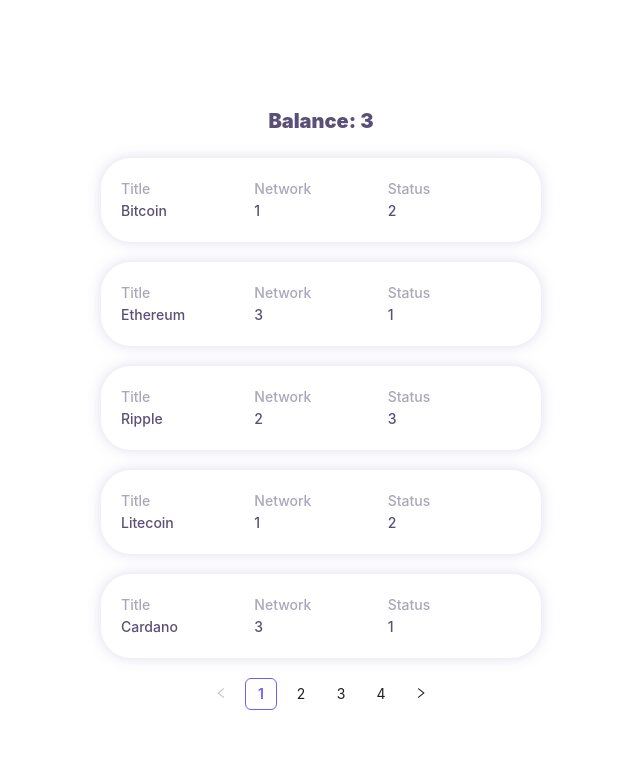
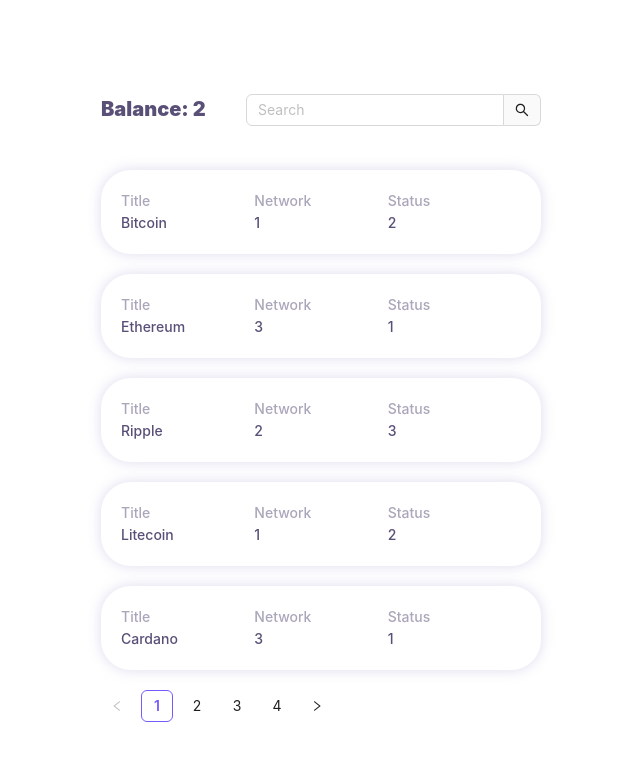
Before and after one commit to polinakren/coin, a React app: page / in a window 1280 px wide. Shown: the top 760 px of the page, without its empty margins (319-959 px from the left). Built offline with nearby package versions, Linux system fonts and the light colour scheme.

Commit message:
Added Form for searching

```diff
--- a/package.json
+++ b/package.json
@@ -3,6 +3,7 @@
   "version": "0.1.0",
   "private": true,
   "dependencies": {
+    "@ant-design/icons": "^5.2.6",
     "@emotion/styled": "^11.11.0",
     "antd": "^5.11.1",
     "formik": "^2.4.5",
@@ -43,6 +44,7 @@
     "@babel/runtime": "^7.23.2",
     "@openapitools/openapi-generator-cli": "^2.7.0",
     "@svgr/webpack": "^8.1.0",
+    "@types/lodash": "^4.14.201",
     "@types/node": "^16.18.61",
     "@types/react": "^18.2.37",
     "@types/react-dom": "^18.2.15",
--- /dev/null
+++ b/src/components/form/Form.tsx
@@ -0,0 +1,66 @@
+import { Formik, FormikConfig, FormikHelpers } from 'formik';
+import { isFunction } from 'lodash';
+import { FormLayout } from 'antd/es/form/Form';
+
+import { AntForm, AntFormProps } from './index';
+
+export type FormProps<Values> = {
+  initialValues: FormikConfig<Values>['initialValues'];
+  validationSchema?: FormikConfig<Values>['validationSchema'];
+  children?: FormikConfig<Values>['children'];
+  onSubmit?: FormikConfig<Values>['onSubmit'];
+  layout?: FormLayout;
+  className?: string;
+  onValuesChange?: AntFormProps['onValuesChange'];
+};
+
+export const Form = <Values extends {}>({
+  children,
+  className,
+  initialValues,
+  validationSchema,
+  onSubmit,
+  onValuesChange,
+  layout = 'vertical',
+}: FormProps<Values>) => {
+  return (
+    <Formik
+      initialValues={initialValues}
+      validationSchema={validationSchema}
+      onSubmit={onSubmit ? makeSubmitHandler(onSubmit) : () => {}}
+      enableReinitialize
+    >
+      {formikProps => {
+        return (
+          <AntForm
+            onValuesChange={onValuesChange}
+            onFinish={onSubmit ? () => formikProps.handleSubmit() : () => {}}
+            className={className}
+            layout={layout}
+            initialValues={initialValues}
+          >
+            {isFunction(children) ? children(formikProps) : children}
+          </AntForm>
+        );
+      }}
+    </Formik>
+  );
+};
+
+function makeSubmitHandler<V>(onSubmit: (values: V, methods: FormikHelpers<V>) => void) {
+  return async function handleSubmit(values: V, methods: FormikHelpers<V>) {
+    try {
+      await onSubmit(values, methods);
+    } catch (ex) {
+      methods.setErrors({
+        // @ts-ignore
+        [ex.field || 'commonErrors']:
+          // @ts-ignore
+          ex.errorText || 'Возникла непредвиденная ошибка',
+      });
+    } finally {
+      methods.setTouched({});
+      methods.setSubmitting(false);
+    }
+  };
+}
--- /dev/null
+++ b/src/components/form/FormField.tsx
@@ -0,0 +1,29 @@
+import { Field, FieldProps } from 'formik';
+import { ComponentProps, ReactNode } from 'react';
+
+import { AntForm } from './index';
+
+export type FormFieldProps = {
+  name: string;
+  children: (fieldProps: FieldProps) => ReactNode;
+} & Omit<ComponentProps<typeof Field>, 'children'>;
+
+export const FormField = ({ name, children, label, initialValue }: FormFieldProps) => {
+  return (
+    <Field name={name}>
+      {(fieldProps: FieldProps) => {
+        return (
+          <AntForm.Item
+            validateStatus={fieldProps.meta.touched && Boolean(fieldProps.meta.error) ? 'error' : 'success'}
+            help={fieldProps.meta.touched && fieldProps.meta.error}
+            initialValue={initialValue}
+            label={label}
+            name={name}
+          >
+            {children(fieldProps)}
+          </AntForm.Item>
+        );
+      }}
+    </Field>
+  );
+};
--- /dev/null
+++ b/src/components/form/Input.tsx
@@ -0,0 +1,22 @@
+import { Input as AntInput, InputProps as AntInputProps } from 'antd';
+import { FieldProps } from 'formik';
+
+import { FormField, FormFieldProps } from '~components';
+
+type InputProps = AntInputProps & { name: string } & Partial<Pick<FormFieldProps, 'label' | 'initialValue'>>;
+
+export const Input = ({ name, label, initialValue, allowClear = true, ...props }: InputProps) => {
+  return (
+    <FormField name={name} label={label} initialValue={initialValue}>
+      {(fieldProps: FieldProps) => (
+        <AntInput
+          value={fieldProps.field.value}
+          allowClear={allowClear}
+          {...props}
+          onBlur={fieldProps.field.onBlur}
+          onChange={fieldProps.field.onChange}
+        />
+      )}
+    </FormField>
+  );
+};
--- /dev/null
+++ b/src/components/form/index.ts
@@ -0,0 +1,8 @@
+import { Form as AntForm, FormProps as AntFormProps } from 'antd';
+
+export { AntForm };
+export type { AntFormProps };
+
+export * from './Input';
+export * from './Form';
+export * from './FormField';
--- /dev/null
+++ b/src/components/index.ts
@@ -0,0 +1 @@
+export * from './form';
--- a/src/modules/Coins/Coin.tsx
+++ b/src/modules/Coins/Coin.tsx
@@ -1,21 +1,33 @@
-import { useState } from 'react';
+import React, { useState } from 'react';
 import { Skeleton, Pagination } from 'antd';
 import styled from '@emotion/styled';
 
-import { useBalanceApi, useCoinApi } from '~modules/Coins/hooks';
+import { useCoinApi } from '~modules/Coins/hooks';
 import { CoinsList } from '~modules/Coins/CoinsList';
+import { CoinFilterValues, Info } from '~modules/Coins/Info';
 import { Palette } from '~utils/Palette';
-import { Info } from '~modules/Coins/Info';
 
 export const Coin = () => {
   const itemsPerPage = 5;
 
+  const [filter, setFilter] = useState<CoinFilterValues>(defaultFilter);
+
   const [currentPage, setCurrentPage] = useState(1);
 
-  const { coins, total, isLoading: isLoadingCoins } = useCoinApi({ page: currentPage, limit: itemsPerPage });
+  const {
+    coins,
+    total,
+    isLoading: isLoadingCoins,
+  } = useCoinApi({ page: currentPage, limit: itemsPerPage, title: filter.title });
 
   const handlePageChange = (page: number) => {
     setCurrentPage(page);
+  };
+
+  const onValuesChange = (values: CoinFilterValues) => {
+    console.log(values);
+    setCurrentPage(1);
+    setFilter(values);
   };
 
   return (
@@ -23,8 +35,8 @@
       {isLoadingCoins ? (
         <Skeleton />
       ) : (
-        <>
-          <Info balance={3} />
+        <CenterBlock>
+          <Info balance={2} filter={defaultFilter} onFilterChange={onValuesChange} />
           <CoinsList coins={coins} />
           <StyledPagination
             current={currentPage}
@@ -33,10 +45,14 @@
             onChange={handlePageChange}
             defaultPageSize={itemsPerPage}
           />
-        </>
+        </CenterBlock>
       )}
     </Spacer>
   );
+};
+
+const defaultFilter: CoinFilterValues = {
+  title: '',
 };
 
 const Spacer = styled.div`
@@ -58,3 +74,7 @@
     color: ${Palette.primary_600};
   }
 `;
+
+const CenterBlock = styled.div`
+  max-width: 500px;
+`;
--- a/src/modules/Coins/CoinsList.tsx
+++ b/src/modules/Coins/CoinsList.tsx
@@ -14,4 +14,5 @@
 const Spacer = styled.div`
   display: flex;
   flex-direction: column;
+  width: 100%;
 `;
--- a/src/modules/Coins/Info.tsx
+++ b/src/modules/Coins/Info.tsx
@@ -1,18 +1,30 @@
+import React from 'react';
+import { SearchOutlined } from '@ant-design/icons';
 import { Typography } from 'antd';
 import styled from '@emotion/styled';
+import { ApiBalanceGet200ResponseData } from 'coin-api-client';
 
 import { Palette } from '~utils/Palette';
-import { ApiBalanceGet200ResponseData } from 'coin-api-client';
+import { Form, Input as CompInput } from '~components';
+
+export interface CoinFilterValues {
+  title: string;
+}
 
 type InfoProps = {
   balance: ApiBalanceGet200ResponseData['balance'];
+  onFilterChange: (values: CoinFilterValues) => void;
+  filter: CoinFilterValues;
 };
 
-export const Info = ({ balance }: InfoProps) => {
+export const Info = ({ balance, filter, onFilterChange }: InfoProps) => {
   return (
-    <>
+    <Spacer>
       <StyledTitle>Balance: {balance}</StyledTitle>
-    </>
+      <Form initialValues={{ filter }} onValuesChange={onFilterChange}>
+        <CompInput name='title' placeholder={'Search'} addonAfter={<SearchOutlined />} />
+      </Form>
+    </Spacer>
   );
 };
 
@@ -21,3 +33,9 @@
   font-size: 20px;
   font-weight: 865;
 `;
+
+const Spacer = styled.div`
+  display: flex;
+  width: 100%;
+  justify-content: space-between;
+`;
--- a/src/modules/Coins/hooks.ts
+++ b/src/modules/Coins/hooks.ts
@@ -6,19 +6,18 @@
 import { useQuery } from 'react-query';
 
 import { balanceApi, coinsApi } from '~services/api';
+import { Env } from '~utils/Env';
 
 const GET_COINS = 'GET_COINS';
-
-const isDevelopment = process.env.NODE_ENV === 'development';
 
 export const useCoinApi = (req: ApiCoinsGetRequest) => {
   const queryKey = [GET_COINS, req?.page, req?.limit, req?.title];
 
   const queryFn = async () => {
-    if (isDevelopment) {
+    if (Env.isDev) {
       // Use mock data during development
       const module = await import('../../mocks/coins.json');
-      return getSlicedData(module.default as CoinData[], req?.page, req?.limit);
+      return getSlicedData(module.default as CoinData[], req?.page, req?.limit, req?.title);
     } else {
       // Use API call in other environments
       const { data, meta } = await coinsApi.apiCoinsGet(req);
@@ -31,18 +30,21 @@
   return { coins: data?.data, total: data?.meta.total, isLoading };
 };
 
-const getSlicedData = (data: CoinData[], page = 4, limit = 5): CoinApiResponse => {
+const getSlicedData = (data: CoinData[], page = 1, limit = 5, title?: string): CoinApiResponse => {
+  const filteredData = title ? data.filter(item => item.title.toLowerCase().startsWith(title.toLowerCase())) : data;
+
   const startIndex = (page - 1) * limit;
   const endIndex = startIndex + limit;
-  const slicedData = data.slice(startIndex, endIndex);
+
+  const slicedData = filteredData.slice(startIndex, endIndex);
 
   return {
     data: slicedData,
     meta: {
       page,
       limit,
-      total: data.length,
-      pageCount: Math.ceil(data.length / limit),
+      total: filteredData.length,
+      pageCount: Math.ceil(filteredData.length / limit),
     },
   };
 };
--- /dev/null
+++ b/src/utils/Env.ts
@@ -0,0 +1,3 @@
+export const Env = {
+  isDev: process.env.NODE_ENV === 'development',
+};
```
Also changed, not shown: src/utils/useDelay.ts (added, +15 -0 lines), 1 other file (tests, documents, lock files or other folders).
